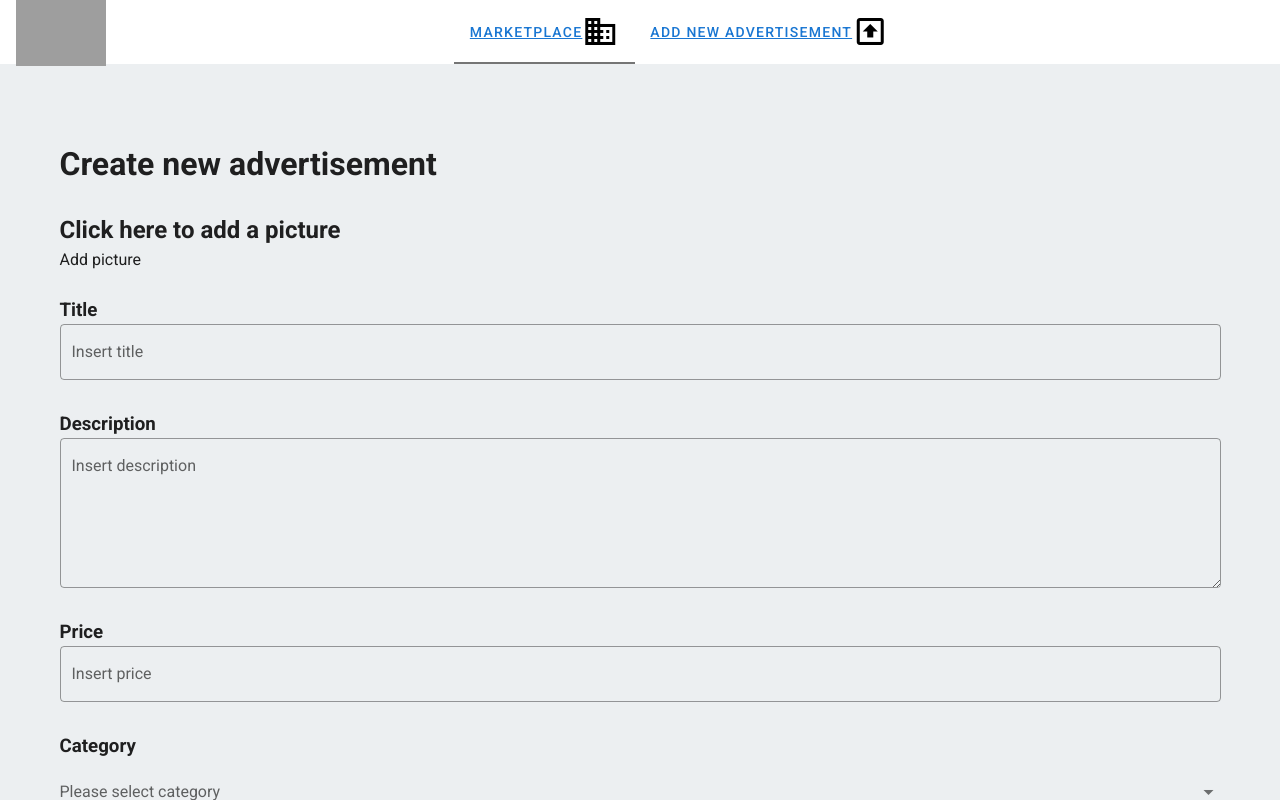
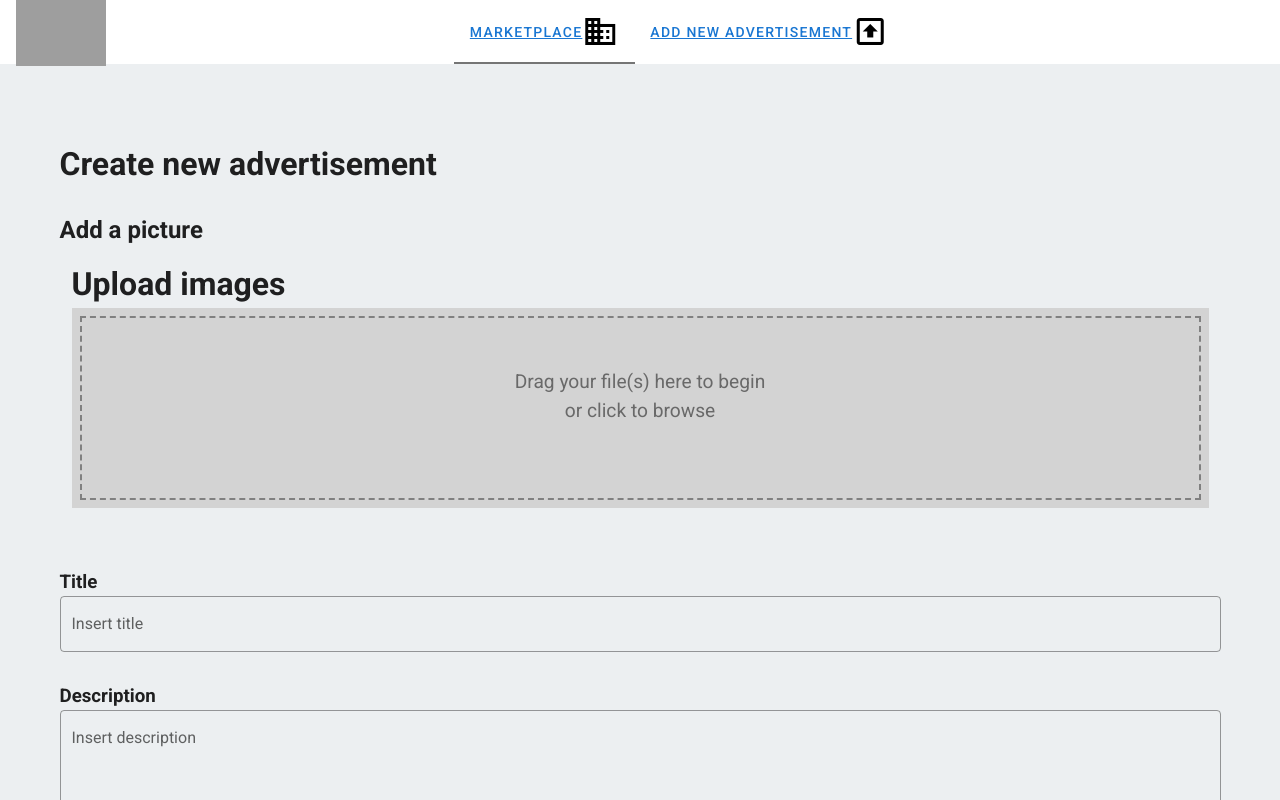
Before and after one commit to kadrigreen/MarketPlace-front, a Vue app: page /#/addAdvertisement in a window 1280 px wide. Shown: the top 800 px of the page. Built offline with nearby package versions, Linux system fonts and the light colour scheme; grey boxes are pictures that could not be loaded.

Commit message:
Photo upload

```diff
--- a/src/main.js
+++ b/src/main.js
@@ -4,6 +4,9 @@ import router from './router'
 import axios from 'axios'
 import VueAxios from 'vue-axios'
 import vuetify from './plugins/vuetify'
+
+
+const BASE_URL = 'http://localhost:8080';
 
 
 Vue.use(VueAxios, axios)
--- a/src/views/Marketplace.vue
+++ b/src/views/Marketplace.vue
@@ -32,7 +32,7 @@
 
                 <v-img
                     height="250"
-                    src="https://cdn.vuetifyjs.com/images/cards/cooking.png"
+                    src=""
                 ></v-img>
 
                 <v-card-title><router-link :to="'/Advertisement/'+input.id">{{ input.title }}</router-link></v-card-title>
--- a/src/views/addAdvertisement.vue
+++ b/src/views/addAdvertisement.vue
@@ -7,8 +7,51 @@
             <!--            <v-sheet min-height="80vh" rounded="lg">-->
             <h1>Create new advertisement</h1>
             <br>
-              <h2>Click here to add a picture</h2>
-              <button v-on:click="addPictureButton()">Add picture</button>
+            <h2>Add a picture</h2>
+
+            <!--    FILE UPLOAD-->
+
+            <div id="app">
+              <div class="container">
+                <!--UPLOAD-->
+                <form enctype="multipart/form-data" novalidate v-if="isInitial || isSaving">
+                  <h1>Upload images</h1>
+                  <div class="dropbox">
+                    <input type="file" multiple :name="uploadFieldName" :disabled="isSaving"
+                           @change="filesChange($event.target.name, $event.target.files); fileCount = $event.target.files.length"
+                           accept="image/*" class="input-file">
+                    <p v-if="isInitial">
+                      Drag your file(s) here to begin<br> or click to browse
+                    </p>
+                    <p v-if="isSaving">
+                      Uploading {{ fileCount }} files...
+                    </p>
+                  </div>
+                  <!--SUCCESS-->
+                  <div v-if="isSuccess">
+                    <h2>Uploaded {{ uploadedFiles.length }} file(s) successfully.</h2>
+                    <p>
+                      <a href="javascript:void(0)" @click="reset()">Upload again</a>
+                    </p>
+                    <ul class="list-unstyled">
+                      <li v-for="item in uploadedFiles">
+                        <img :src="item.url" class="img-responsive img-thumbnail" :alt="item.originalName">
+                      </li>
+                    </ul>
+                  </div>
+                  <!--FAILED-->
+                  <div v-if="isFailed">
+                    <h2>Uploaded failed.</h2>
+                    <p>
+                      <a href="javascript:void(0)" @click="reset()">Try again</a>
+                    </p>
+                    <pre>{{ uploadError }}</pre>
+                  </div>
+                </form>
+              </div>
+            </div>
+
+
             <br>
             <br>
             <h3>Title</h3>
@@ -31,7 +74,7 @@
             <v-select
                 :items="items2"
                 label="Please select category"
-                  v-model = 'selectedCategory'
+                v-model='selectedCategory'
                 v-on:change="getAdsByCategory()">
               Category
             </v-select>
@@ -40,7 +83,7 @@
             <v-select
                 :items="items"
                 label="Please select location"
-                  v-model = 'chosenLocation'
+                v-model='chosenLocation'
                 v-on:change="getAdsByLocation()">
               Location
             </v-select>
@@ -60,7 +103,8 @@
                           outlined
             ></v-text-field>
             <br>
-            <v-btn v-on:click="createAdvertisementButton()" elevation="4" color="#00BCD4" block  >Create advertisement</v-btn>
+            <v-btn v-on:click="createAdvertisementButton()" elevation="4" color="#00BCD4" block>Create advertisement
+            </v-btn>
             <!--              <v-btn v-on:click="createAdvertisementButton()" elevation="2"> Create Advertisement</v-btn>-->
             <!--              <button v-on:click="createAdvertisementButton()">Create Advertisement</button>-->
             {{ advertisement }}
@@ -74,9 +118,22 @@
 </template>
 
 <script>
+
+//import { upload } from './file-upload.service'; //????
+
+import axios from "axios";
+
+const STATUS_INITIAL = 0, STATUS_SAVING = 1, STATUS_SUCCESS = 2, STATUS_FAILED = 3;
+
 export default {
+  name: 'app',
   data: function () {
     return {
+      uploadedFiles: [],
+      uploadError: null,
+      currentStatus: null,
+      uploadFieldName: 'photos',
+      fileCount: '',
       'title': '',
       'description': '',
       'price': '',
@@ -91,15 +148,72 @@ export default {
       items2: ['Cars', 'Electronics', 'Pets', 'Real estate', 'Clothing and shoes', 'Home', 'Books', 'Construction', 'Leisure', 'Products for children'],
       'categoryResponse': [],
       'selectedCategory': '',
-      // links: [
-      //   'Marketplace',
-      //   'Add new advertisement',
-      //   'Information',
-      //   'Updates',
-      // ],
+
+    }
+  },
+
+  computed: {
+    isInitial() {
+      return this.currentStatus === STATUS_INITIAL;
+    },
+    isSaving() {
+      return this.currentStatus === STATUS_SAVING;
+    },
+    isSuccess() {
+      return this.currentStatus === STATUS_SUCCESS;
+    },
+    isFailed() {
+      return this.currentStatus === STATUS_FAILED;
     }
   },
   methods: {
+
+    reset() {
+      // reset form to initial state
+      this.currentStatus = STATUS_INITIAL;
+      this.uploadedFiles = [];
+      this.uploadError = null;
+    },
+    upload(formData) {
+      const url = '/api/savePhoto/';
+      return axios.post(url, formData)
+          // get data
+          .then(x => x.data)
+          // add url field
+          .then(x => x.map(img => Object.assign({},
+              img, {url: '${BASE_URL}/images/${img.id}'}))); //????
+    },
+    save(formData) {
+      // upload data to the server
+      this.currentStatus = STATUS_SAVING;
+
+      this.upload(formData)
+          .then(x => {
+            this.uploadedFiles = [].concat(x);
+            this.currentStatus = STATUS_SUCCESS;
+          })
+          .catch(err => {
+            this.uploadError = err.response;
+            this.currentStatus = STATUS_FAILED;
+          });
+    },
+    filesChange(fieldName, fileList) {
+      // handle file changes
+      const formData = new FormData();
+
+      if (!fileList.length) return;
+
+      // append the files to FormData
+      Array
+          .from(Array(fileList.length).keys())
+          .map(x => {
+            formData.append(fieldName, fileList[x], fileList[x].name);
+          });
+
+      // save it
+      this.save(formData);
+    },
+
     /*    'addPictureButton': function () {
           this.$http.post('/api/addPicture/' ,{
 
@@ -136,7 +250,42 @@ export default {
             this.categoryResponse = response.data
           })
     }
-  }
+  },
+  mounted() {
+    this.reset();
+  },
 }
 
 </script>
+
+<!-- SASS styling -->
+<style lang="scss">
+.dropbox {
+  outline: 2px dashed grey; /* the dash box */
+  outline-offset: -10px;
+  background: lightgray;
+  color: dimgray;
+  padding: 10px 10px;
+  min-height: 200px; /* minimum height */
+  position: relative;
+  cursor: pointer;
+}
+
+.input-file {
+  opacity: 0; /* invisible but it's there! */
+  width: 100%;
+  height: 200px;
+  position: absolute;
+  cursor: pointer;
+}
+
+.dropbox:hover {
+  background: whitesmoke; /* when mouse over to the drop zone, change color */
+}
+
+.dropbox p {
+  font-size: 1.2em;
+  text-align: center;
+  padding: 50px 0;
+}
+</style>
--- a/vue.config.js
+++ b/vue.config.js
@@ -2,7 +2,7 @@ module.exports = {
     devServer: {
         proxy: {
             '^/api': {
-                target: 'http://localhost:9090',
+                target: 'http://localhost:8081',
                 changeOrigin: true
             },
         }
```
Also changed, not shown: src/App.vue (+6 -1 lines), 1 other file (tests, documents, lock files or other folders). Lines whose indentation alone changed are shown as unchanged.
